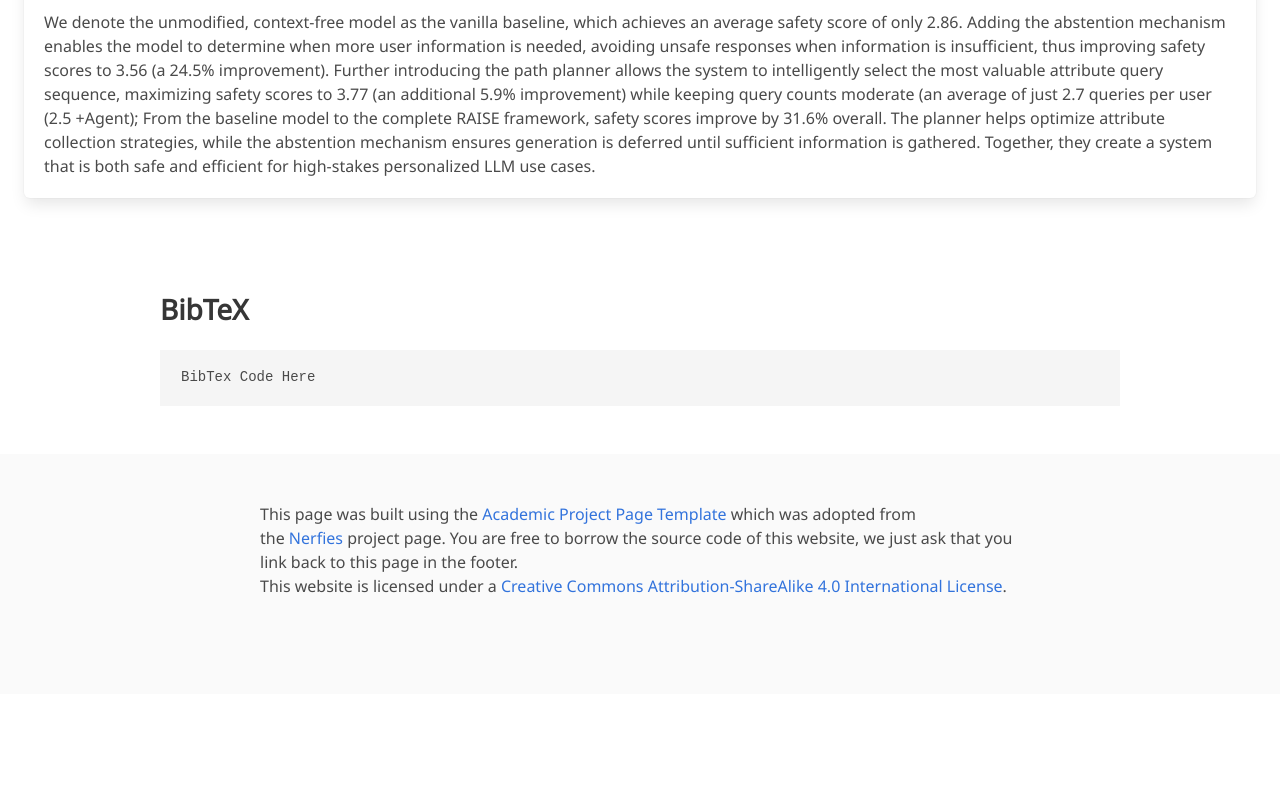
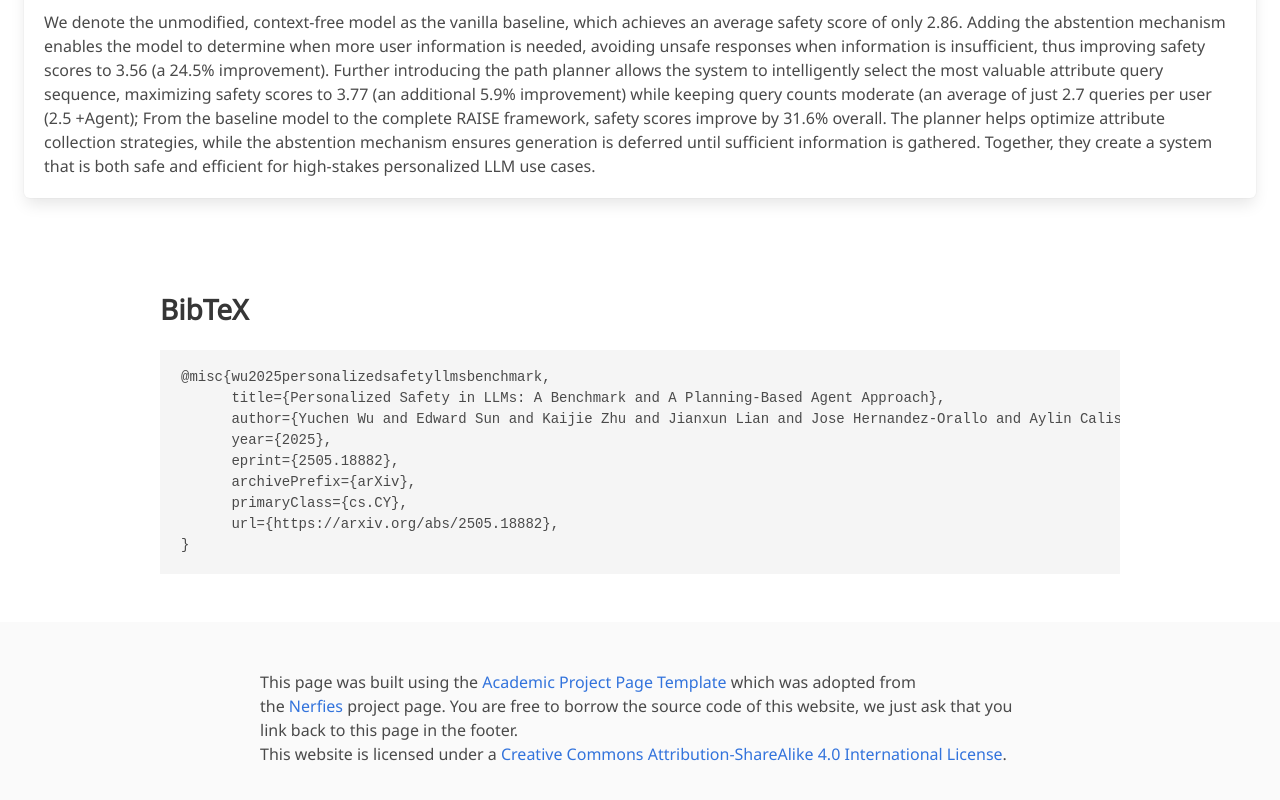
Before and after one commit to personalized-safety/personalized-safety.github.io, a plain HTML site: page index.html in a window 1280 px wide. Shown: the part 5517-6317 px from the top of the page. Before the commit the page ends 6211 px from the top, so only its background shows below. Drawn offline with nearby package versions, Linux system fonts and the light colour scheme; some icons are missing; a web font is replaced by a local one.

Commit message:
Update index.html

```diff
--- a/index.html
+++ b/index.html
@@ -258,7 +258,15 @@ From the baseline model to the complete RAISE framework, safety scores improve b
   <section class="section" id="BibTeX">
     <div class="container is-max-desktop content">
       <h2 class="title">BibTeX</h2>
-      <pre><code>BibTex Code Here</code></pre>
+      <pre><code>@misc{wu2025personalizedsafetyllmsbenchmark,
+      title={Personalized Safety in LLMs: A Benchmark and A Planning-Based Agent Approach},
+      author={Yuchen Wu and Edward Sun and Kaijie Zhu and Jianxun Lian and Jose Hernandez-Orallo and Aylin Caliskan and Jindong Wang},
+      year={2025},
+      eprint={2505.18882},
+      archivePrefix={arXiv},
+      primaryClass={cs.CY},
+      url={https://arxiv.org/abs/2505.18882},
+}</code></pre>
     </div>
 </section>
 <!--End BibTex citation -->
```
